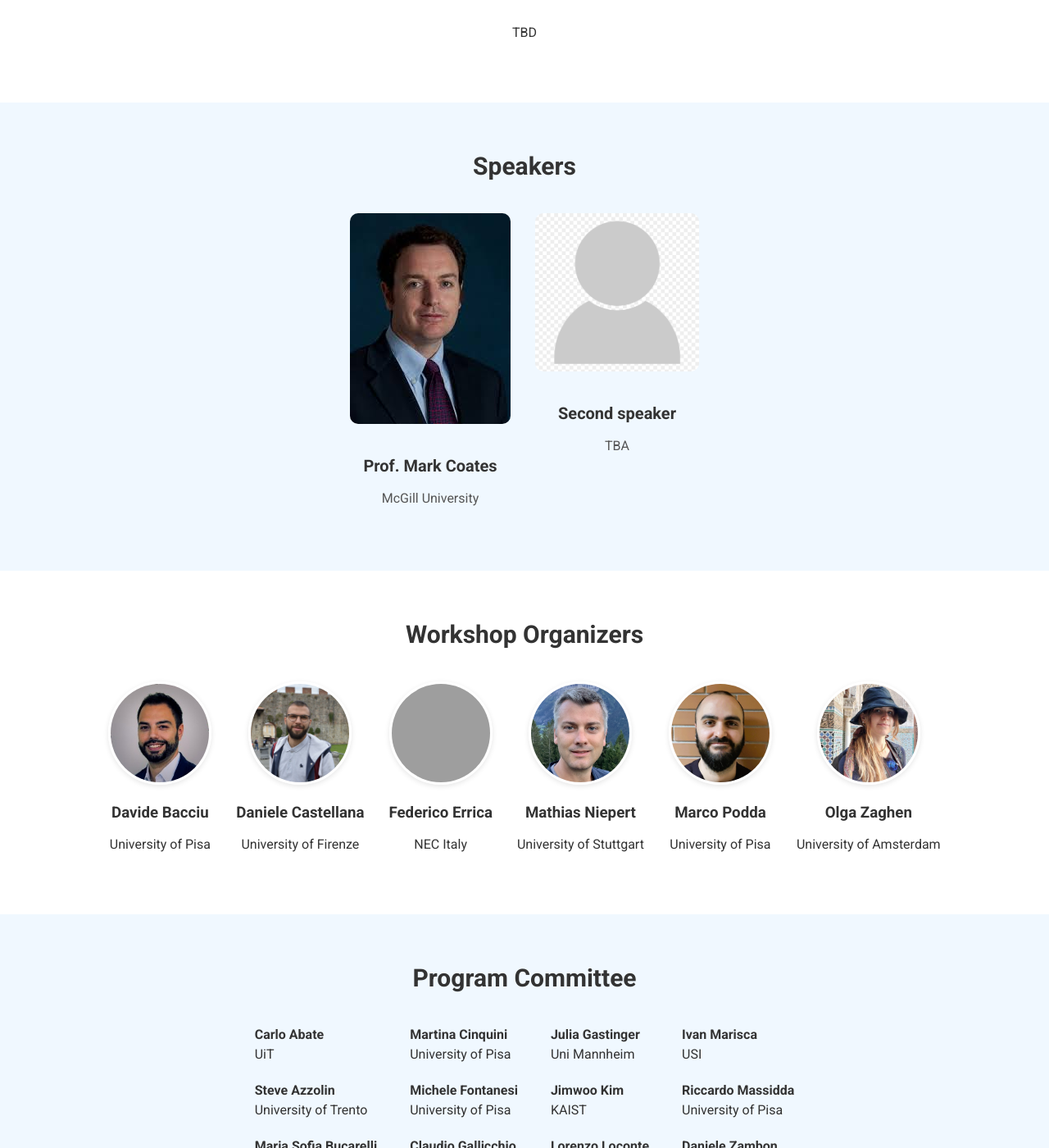
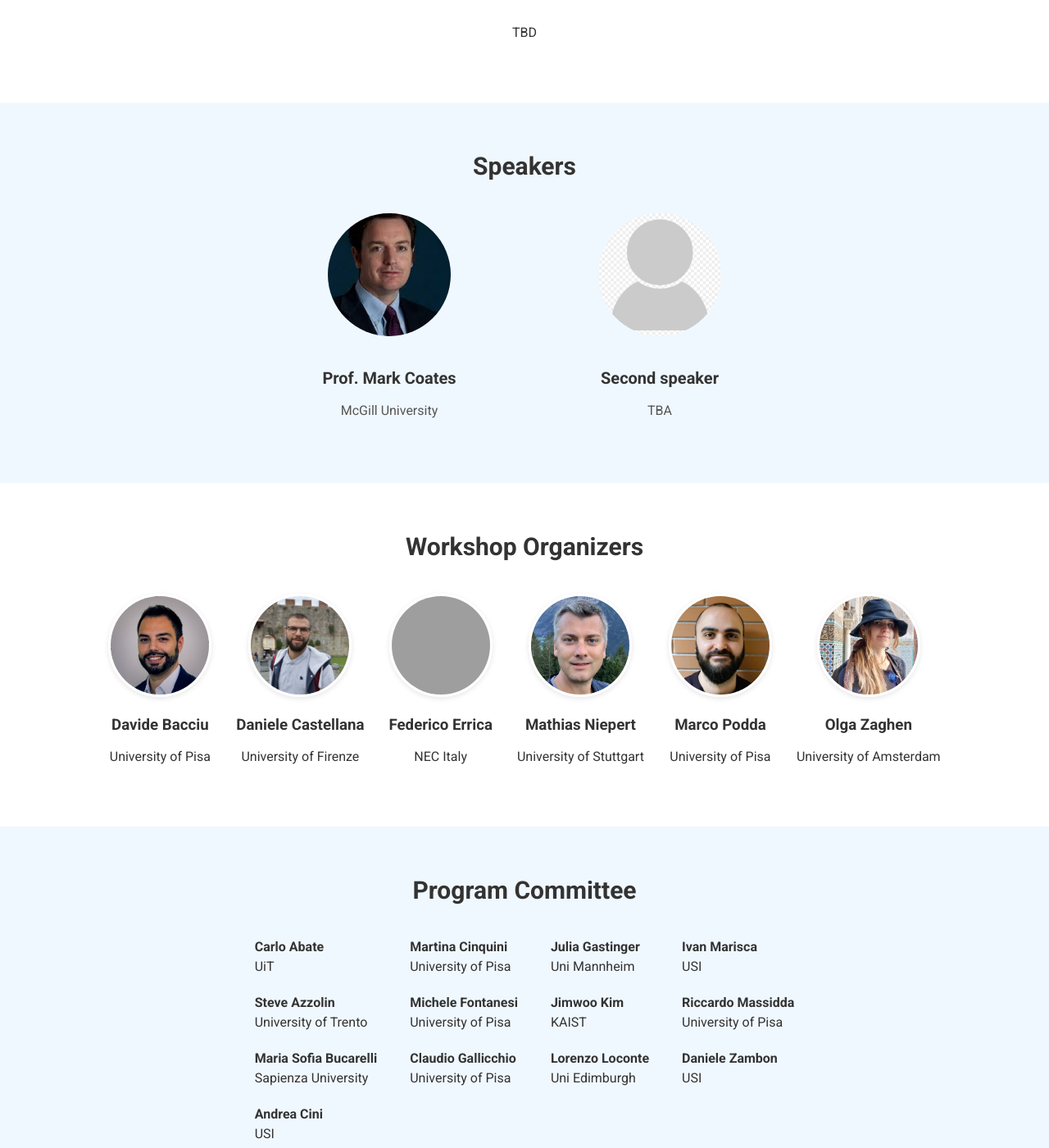
Before and after one commit to combayns2025/combayns2025.github.io, a Jekyll site: the page built from index.md, in a window 1280 px wide and 1400 px high, scrolled down 854 px. Shown: the whole window at 82% size. Built offline with Jekyll 4.4.1, drawn with Linux system fonts in a browser that asks for light colours; grey boxes are pictures that could not be loaded.

Commit message:
Update style.css

```diff
--- a/assets/css/style.css
+++ b/assets/css/style.css
@@ -241,13 +241,14 @@ main {
 .speaker {
   text-align: center;
   max-width: 300px;
+  width: 100%; /* Ensures it scales down on smaller screens */
 }
 
 .speaker img {
   width: 100%;
-  max-width: 200px;
-  height: auto;
-  border-radius: 10px;
+  max-width: 150px; /* Adjust this size for smaller screens */
+  height: 150px; /* Keeps the image square */
+  border-radius: 50%; /* Makes the image round */
   object-fit: cover;
   margin-bottom: 15px;
 }
@@ -262,6 +263,29 @@ main {
   font-size: 16px;
   color: #555;
   line-height: 1.5;
+}
+
+@media (max-width: 600px) {
+  #speakers h2 {
+    font-size: 24px;
+  }
+
+  .speakers-container {
+    gap: 15px;
+  }
+
+  .speaker img {
+    max-width: 120px; /* Smaller image size on mobile */
+    height: 120px;
+  }
+
+  .speaker h3 {
+    font-size: 18px;
+  }
+
+  .speaker p {
+    font-size: 14px;
+  }
 }
 
 /* Organizers Section */
```
